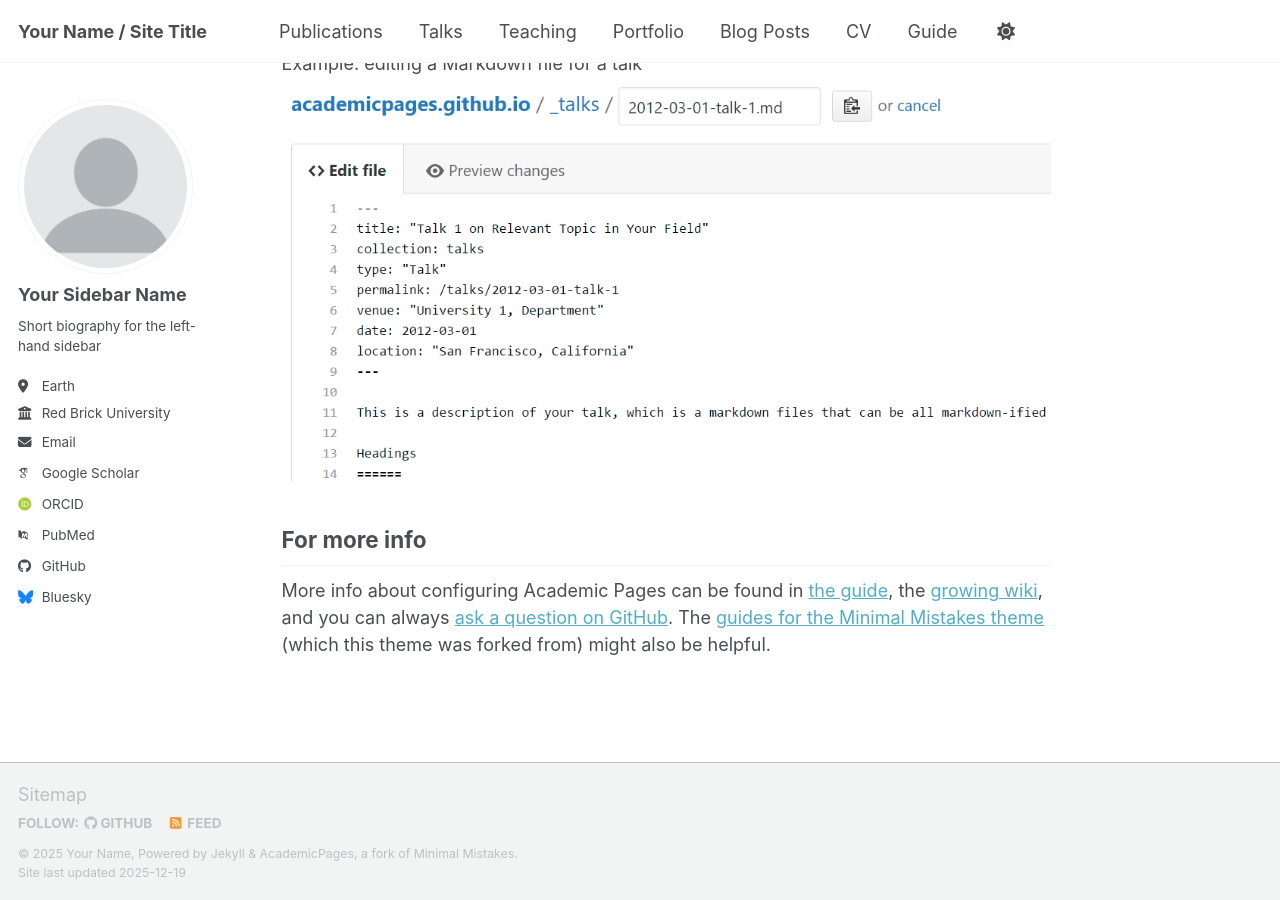
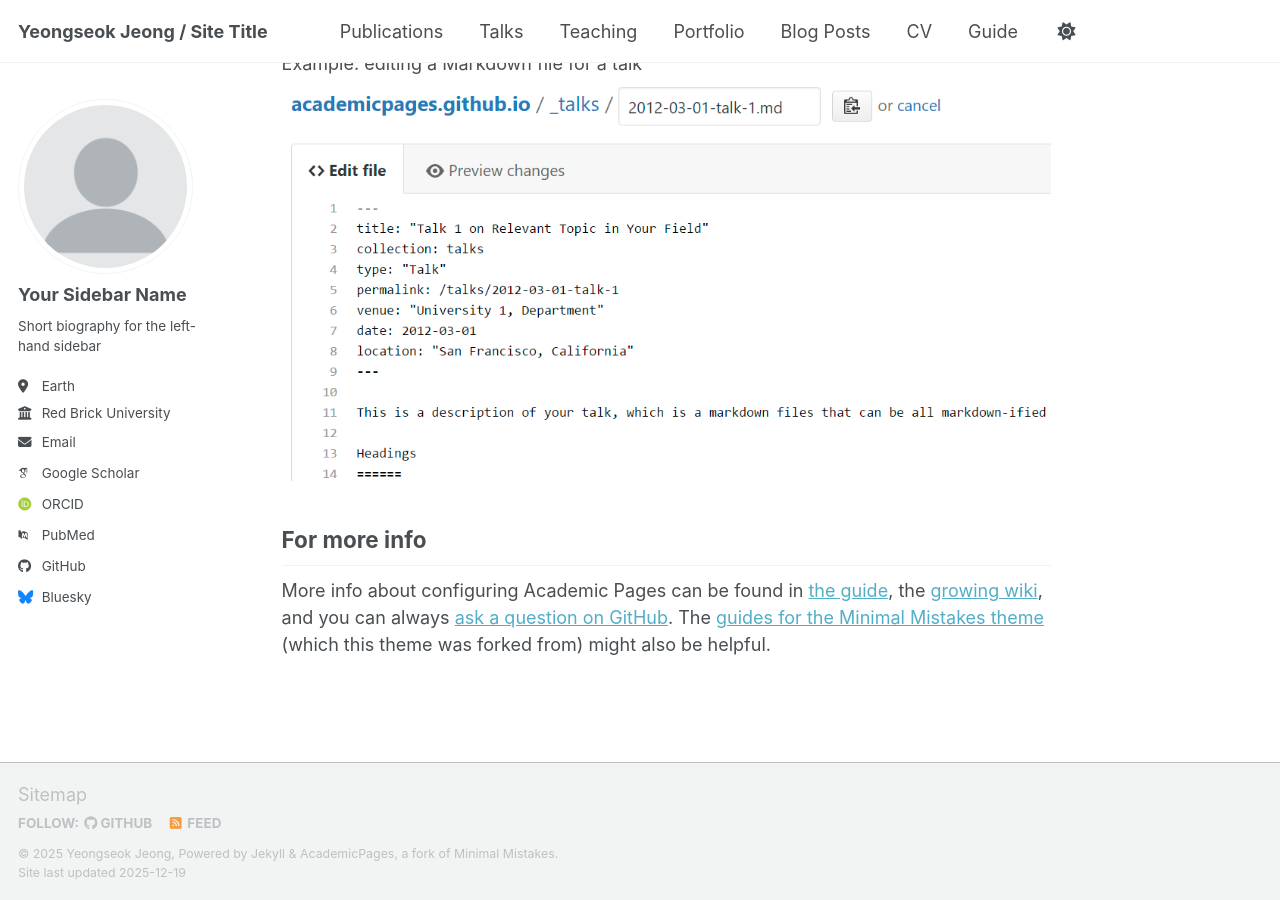
Before and after one commit to yjeongteddy/yjeongteddy.github.io, a Jekyll site: the page built from _pages/about.md, in a window 1280 px wide and 900 px high, scrolled down 2718 px. Built offline with Jekyll 4.4.1, drawn with Linux system fonts in a browser that asks for light colours; some web fonts are replaced; a script bundle is joined from its source files by our own code; library files that are not in the unit come from our copies.

Commit message:
Update _config.yml

```diff
--- a/_config.yml
+++ b/_config.yml
@@ -9,10 +9,10 @@
 # Basic Site Settings
 locale                   : "en-US"
 site_theme               : "default" # Currently available options are "default", "air"
-title                    : "Your Name / Site Title"
+title                    : "Yeongseok Jeong / Site Title"
 title_separator          : "-"
-name                     : &name "Your Name"
-description              : &description "Your Name's academic portfolio"   # Update this with a general description of your site, this is the default if not overridden by a page
+name                     : &name "Yeongseok Jeong"
+description              : &description "Yeongseok Jeong's academic portfolio"   # Update this with a general description of your site, this is the default if not overridden by a page
 url                      : https://academicpages.github.io # The base hostname & protocol for your site e.g. "https://[your GitHub username].github.io",
                                                            # or if you already have some other page hosted on Github then use "https://[your GitHub username].github.io/[Your Repo Name]"
 baseurl                  : "" # the subpath of your site, e.g. "/blog"
```
